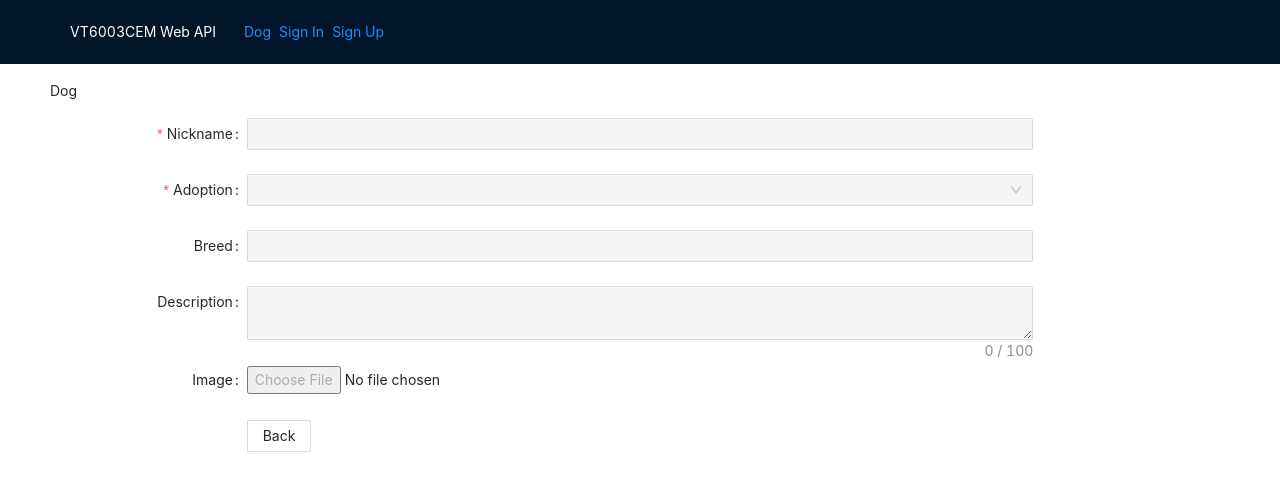
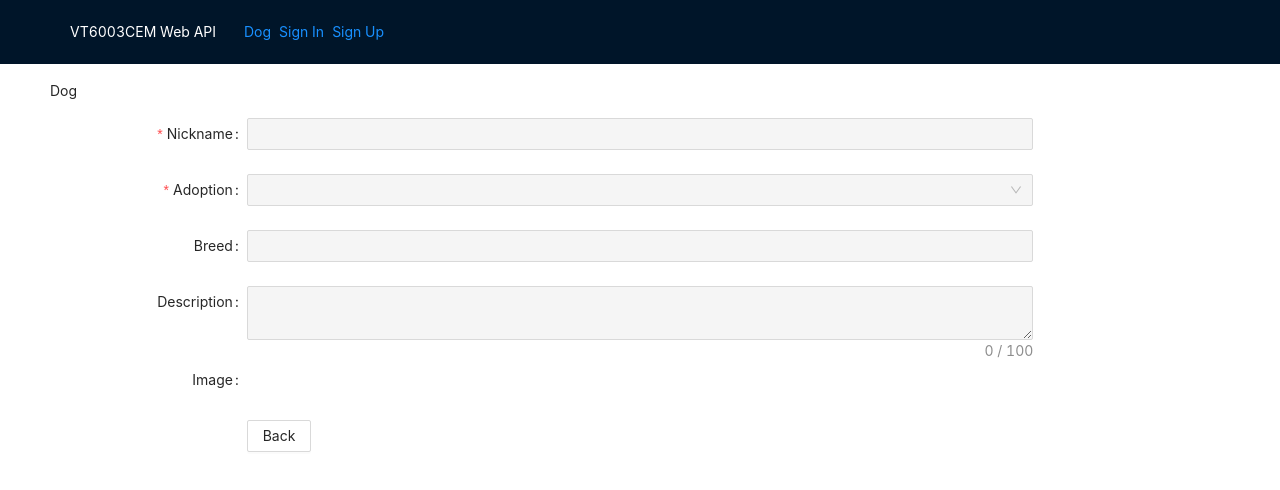
Before and after one commit to imJackym/WebAPIDevelopment_frontend, a React (Create React App) app in the folder frontend/: page /dog/1 in a window 1280 px wide. Shown: the top 490 px of the page. Built offline with nearby package versions, Linux system fonts and the light colour scheme; no server answers.

Commit message:
bug fix - file display

```diff
--- a/frontend/src/screen/DogEditScreen.js
+++ b/frontend/src/screen/DogEditScreen.js
@@ -32,6 +32,7 @@ function DogEditScreen() {
   const [description, setDescription] = useState("");
   const [adoption, setAdoption] = useState("");
   const [image, setImage] = useState("");
+  const [file, setFile] = useState("");
   const [fav_button, setFav_button] = useState("Add Favourite List");
 
   const formItemLayout = {
@@ -68,7 +69,15 @@ function DogEditScreen() {
           setBreed(result.data.breed)
           setDescription(result.data.description)
           setAdoption(result.data.adoption)
-          setImage(result.data.image)
+          if (result.data.image) {
+            console.log("ture")
+            console.log(result.data.image)
+            setImage(result.data.image)
+            setFile(result.data.image)
+          } else {
+            console.log("false")
+            setFile("https://gw.alipayobjects.com/zos/rmsportal/JiqGstEfoWAOHiTxclqi.png")
+          }
           if (userInfo != null) {
             let name = result.data.name
             const fav = await Axios.post(`http://localhost:5005/api/v1/user/favlist/`,
@@ -149,6 +158,7 @@ function DogEditScreen() {
       const result = await Axios.post(`http://localhost:5005/api/v1/dog/upload/`,
         bodyFormData, { headers: { Authorization: `Bearer ${userInfo.token}` }, }
       );
+      console.log("result.data.fullPath : " + result.data.fullPath)
       setImage(result.data.fullPath)
     } catch (err) {
       console.log("handleUploadFile err")
@@ -218,12 +228,12 @@ function DogEditScreen() {
           {userInfo ? (<Input.TextArea showCount maxLength={100} defaultValue={description} />) : (<Input.TextArea disabled showCount maxLength={100} defaultValue={description} />)}
         </Form.Item>
 
-        <Form.Item name="image" label="Image" onChange={(e) => setImage(e.target.value)}>
+        <Form.Item name="image" label="Image">
           {
             userInfo ? userInfo.isAdmin ? (
-              <input type="file" name='pic' id='pic' onChange={handleUploadFile}/>) :
-              (<input disabled type="file" name='pic' id='pic'/>) :
-              (<input disabled type="file" name='pic' id='pic'/>)
+              <input type="file" name='pic' id='pic' onChange={handleUploadFile} />) :
+              (<></>) :
+              (<></>)
           }
         </Form.Item>
 
```
